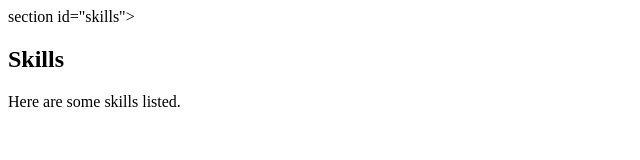
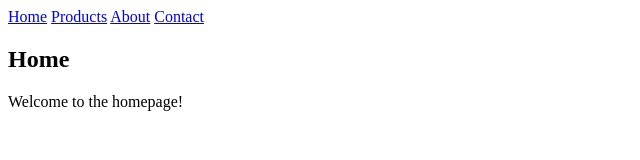
Before and after one commit to Cartoon34/Tollgatian, a plain HTML site: page skills.html in a window 1280 px wide. Shown: the whole page, without its empty margins (0-640 px from the left). Drawn offline with Linux system fonts and the light colour scheme.

Commit message:
Update skills.html

```diff
--- a/skills.html
+++ b/skills.html
@@ -1,4 +1,30 @@
-section id="skills">
-    <h2>Skills</h2>
-    <p>Here are some skills listed.</p>
+<!DOCTYPE html>
+<html lang="en">
+<head>
+  <meta charset="UTF-8" />
+  <meta name="viewport" content="width=device-width, initial-scale=1.0"/>
+  <title>Responsive Webpage</title>
+
+  <link
+    rel="stylesheet"
+    href="https://cdnjs.cloudflare.com/ajax/libs/font-awesome/6.5.0/css/all.min.css"
+  />
+
+</head>
+<body>
+
+  <nav>
+      <div>
+        <a href="#index">Home</a>
+        <a href="#skills">Products</a>
+        <a href="#about">About</a>
+        <a href="#contact">Contact</a>
+    </div>
+  </nav>
+
+  <section id="home">
+    <h2>Home</h2>
+    <p>Welcome to the homepage!</p>
   </section>
+</body>
+</html>
```
